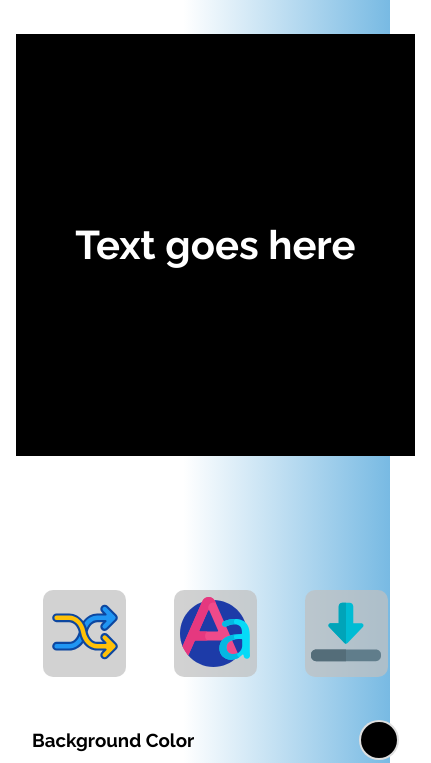
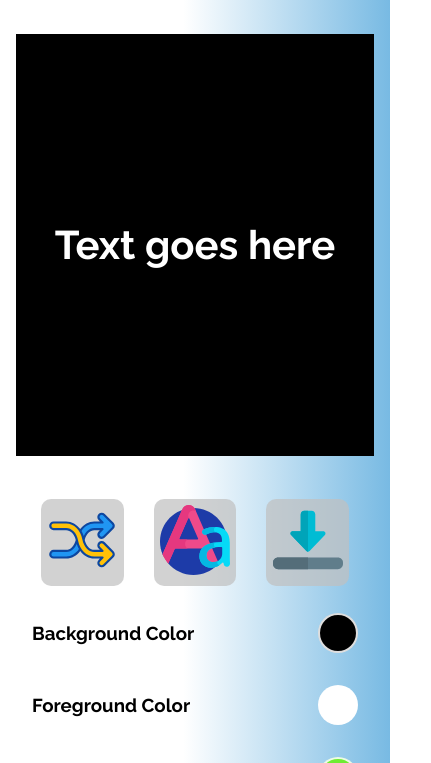
Before and after one commit to RidhikGovind/PrettyCover, a plain HTML site: page index.html in a window 390 px wide. Shown: the part 68-831 px from the top of the page, 431 px wide, since content can reach past the window. Drawn offline with Linux system fonts and the light colour scheme; a script that the page names is missing.

Commit message:
Fix: responsiveness

```diff
--- a/index.css
+++ b/index.css
@@ -30,6 +30,8 @@ body {
   word-break: break-all;
   font-family: var(--font-raleway);
   background: linear-gradient(to left, #78bae3 0%, #ffffff 53%);
+  background-position: cover;
+
 }
 
 a {
@@ -49,17 +51,24 @@ header {
   width: 40px;
 }
 .workspace {
-  height: 190vh;
+  /* height: 190vh;
   display: grid;
-  grid-template-columns: 2fr 1fr;
+  grid-template-columns: 2fr 1fr; */
+
+  display: flex;
+  width: 100%;
+  height: 100%;
+  justify-content: center;
 }
 
 /* ******Editor section******** */
 
 .editor {
-  padding: 1rem;
+  /* padding: 1rem; */
   position: sticky;
   top: 0;
+  display: inline-flex;
+  flex-grow: 1;
   z-index: 100;
 }
 
@@ -68,7 +77,8 @@ header {
   background-color: var(--background-color);
   color: var(--foreground-color);
   border: var(--borderWidth-size) solid var(--border-color);
-  top: 16px;
+  top: 1rem;
+  margin: 1rem;
   height: var(--height-editboard);
   width: 100%;
   display: flex;
@@ -130,15 +140,18 @@ header {
 .actions {
   display: flex;
   padding: 0.2rem;
+
 }
 .action-buttons {
-  margin: 1.5rem;
+  /* margin: 1.5rem; */
+  margin: 0.5rem;
   padding: 0.4rem;
   cursor: pointer;
   border-radius: 10px;
   background: rgb(255, 255, 255);
   transition: 0.5s ease all;
   position: relative;
+
 }
 
 .action-buttons:hover {
@@ -268,10 +281,12 @@ input[type="file"]::-webkit-file-upload-button {
 
 /* default is 900 okay ? */
 @media (max-width: 900px) {
+  .actions{
+    justify-content: space-evenly;
+  }
+
   .workspace {
-    display: grid;
-    grid-template-columns: 1fr;
-    grid-template-rows: 1fr 1fr;
+    flex-direction: column;
   }
 
   .action-buttons {
```
